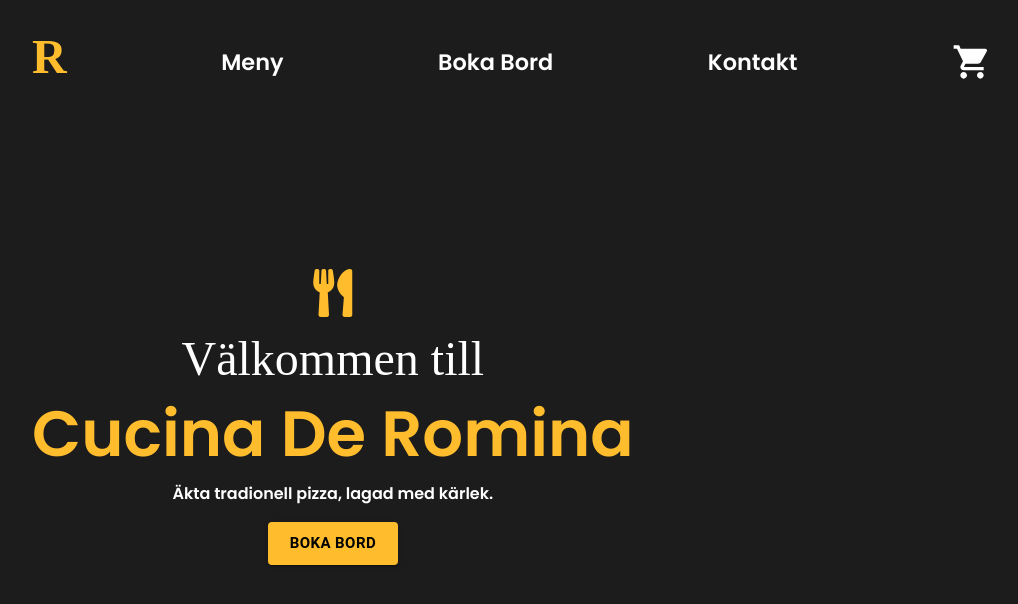
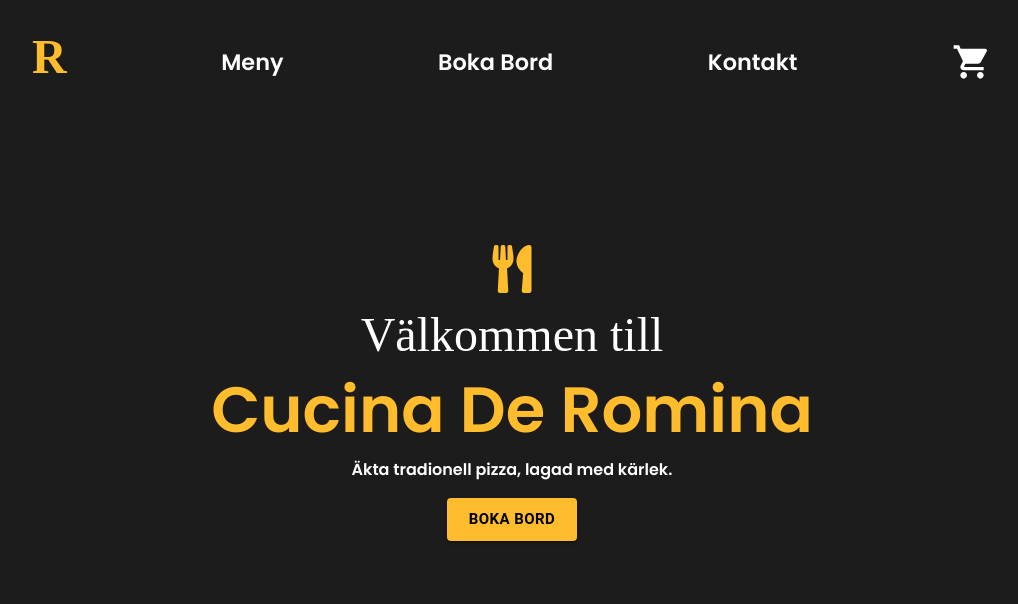
Before and after one commit to HampusJohnOlausson/react-shop, a React (Create React App) app: page / in a window 1280 px wide. Shown: the top 604 px of the page, without its empty margins (128-1146 px from the left). Built offline with nearby package versions, Linux system fonts and the light colour scheme.

Commit message:
adjust the context path

```diff
--- a/src/Components/Menu/Item.tsx
+++ b/src/Components/Menu/Item.tsx
@@ -13,7 +13,7 @@ const useStyles = makeStyles((theme) => ({
     flexDirection: "column",
     alignItems: "center",
     justifyContent: "center",
-    margin: "2rem",
+    margin: "4rem",
     position: "relative",
     padding: "1rem",
   },
--- a/src/Components/Menu/ItemList.tsx
+++ b/src/Components/Menu/ItemList.tsx
@@ -23,7 +23,6 @@ const ItemList = () => {
 
     const productDataList = useContext(ProductContext)
     return (
-
         <div className={classes.list}>
           {productDataList.products.map((product: any) => (
             <Item key={product.id} product={product} />
--- a/src/Components/Start.tsx
+++ b/src/Components/Start.tsx
@@ -6,7 +6,7 @@ const useStyles = makeStyles((theme) => ({
     minHeight: "85vh",
     color: "#FFBD2D",
     display: "flex",
-    justifyContent: "flex-start",
+    justifyContent: "center",
     alignItems: "center",
   },
   heroContainer: {
@@ -14,7 +14,7 @@ const useStyles = makeStyles((theme) => ({
     flexDirection: "column",
     justifyContent: "center",
     textAlign: "center",
-    margin: "0rem 0rem 5rem 10rem",
+    marginBottom: '8rem',
   },
   icon: {
     fontSize: "3rem",
--- a/src/Contexts/ProductContext.tsx
+++ b/src/Contexts/ProductContext.tsx
@@ -1,7 +1,5 @@
 import React, { Component, createContext } from 'react'
 import { Product, ProductData } from "../ProductData";
-
-
 
 export const ProductContext = createContext<ProductValue>({
     products:[],
--- a/src/ProductData.tsx
+++ b/src/ProductData.tsx
@@ -71,4 +71,36 @@ export const ProductData: Product[] = [
     price: 139,
     description: "gjord på bla bla",
   },
+  {
+    id: 1,
+    image:
+      "https://images.unsplash.com/photo-1604068549290-dea0e4a305ca?ixid=MXwxMjA3fDB8MHxwaG90by1wYWdlfHx8fGVufDB8fHw%3D&ixlib=rb-1.2.1&auto=format&fit=crop&w=1567&q=80",
+    title: "Pizza Margarita",
+    price: 139,
+    description: "Tomatsås, mozzarella och basilika",
+  },
+  {
+    id: 1,
+    image:
+      "https://images.unsplash.com/photo-1604068549290-dea0e4a305ca?ixid=MXwxMjA3fDB8MHxwaG90by1wYWdlfHx8fGVufDB8fHw%3D&ixlib=rb-1.2.1&auto=format&fit=crop&w=1567&q=80",
+    title: "Pizza Margarita",
+    price: 139,
+    description: "gjord på bla bla",
+  },
+  {
+    id: 1,
+    image:
+      "https://images.unsplash.com/photo-1604068549290-dea0e4a305ca?ixid=MXwxMjA3fDB8MHxwaG90by1wYWdlfHx8fGVufDB8fHw%3D&ixlib=rb-1.2.1&auto=format&fit=crop&w=1567&q=80",
+    title: "Pizza Margarita",
+    price: 139,
+    description: "gjord på bla bla",
+  },
+  {
+    id: 1,
+    image:
+      "https://images.unsplash.com/photo-1604068549290-dea0e4a305ca?ixid=MXwxMjA3fDB8MHxwaG90by1wYWdlfHx8fGVufDB8fHw%3D&ixlib=rb-1.2.1&auto=format&fit=crop&w=1567&q=80",
+    title: "Pizza Margarita",
+    price: 139,
+    description: "gjord på bla bla",
+  },
 ];
```
